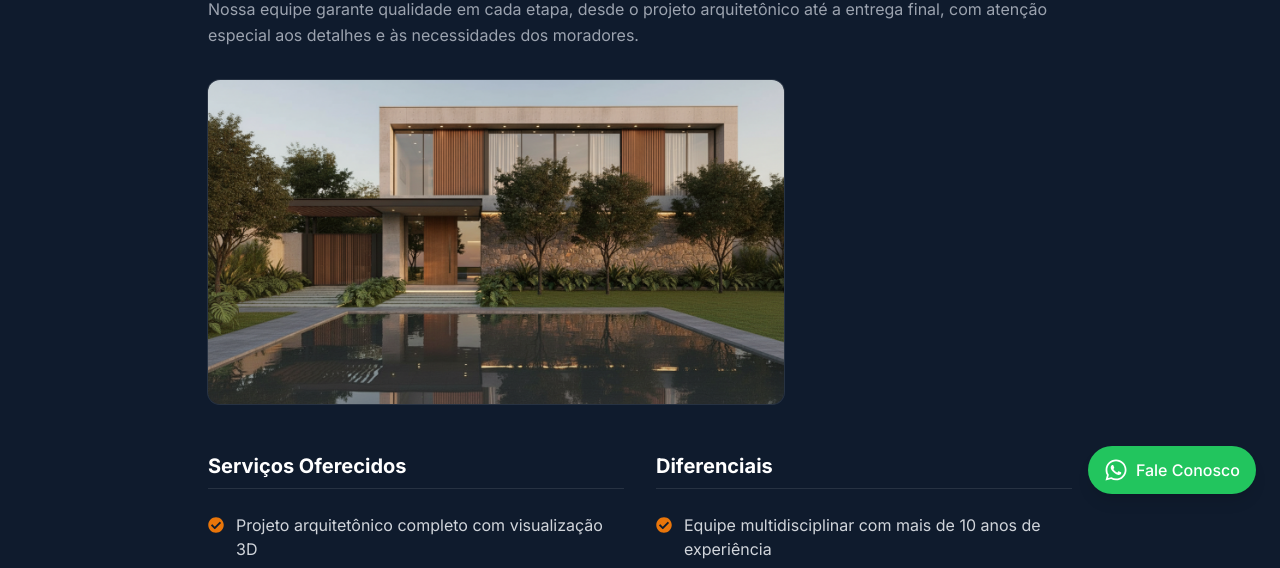
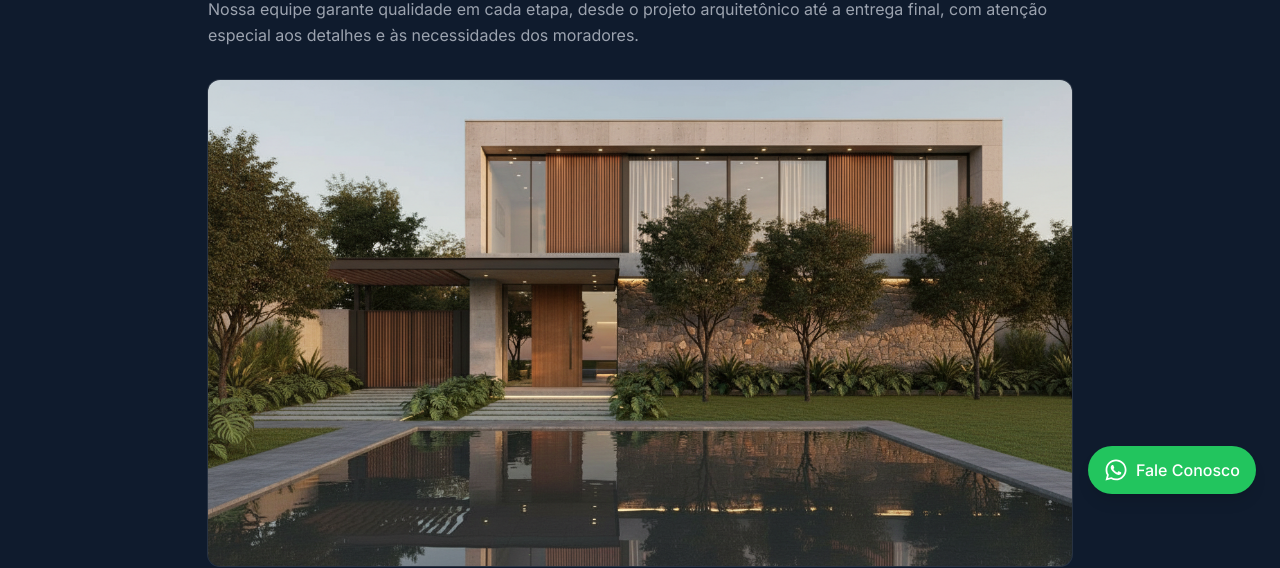
Before and after one commit to rgomes-eng/SITE, a Next.js app: page /projects/edificacao-residencial in a window 1280 px wide. Shown: the part 282-850 px from the top of the page. Built offline with nearby package versions, Linux system fonts and the light colour scheme; no server answers.

Commit message:
style: Imagem de projeto ocupa largura total do container

```diff
--- a/src/app/projects/[slug]/page.tsx
+++ b/src/app/projects/[slug]/page.tsx
@@ -354,9 +354,9 @@ export default async function ProjectPage({ params }: ProjectPageProps) {
           {project.description}
         </p>
 
-        {/* 3. Imagem ilustrativa - aumentada 25% e alinhada à esquerda */}
+        {/* 3. Imagem ilustrativa - largura total do container */}
         <div className="mb-12">
-          <div className="relative w-full max-w-xl aspect-video rounded-xl overflow-hidden bg-white/5 ring-1 ring-white/10">
+          <div className="relative w-full aspect-video rounded-xl overflow-hidden bg-white/5 ring-1 ring-white/10">
             <Image
               src={project.image_url}
               alt={project.title}
```
